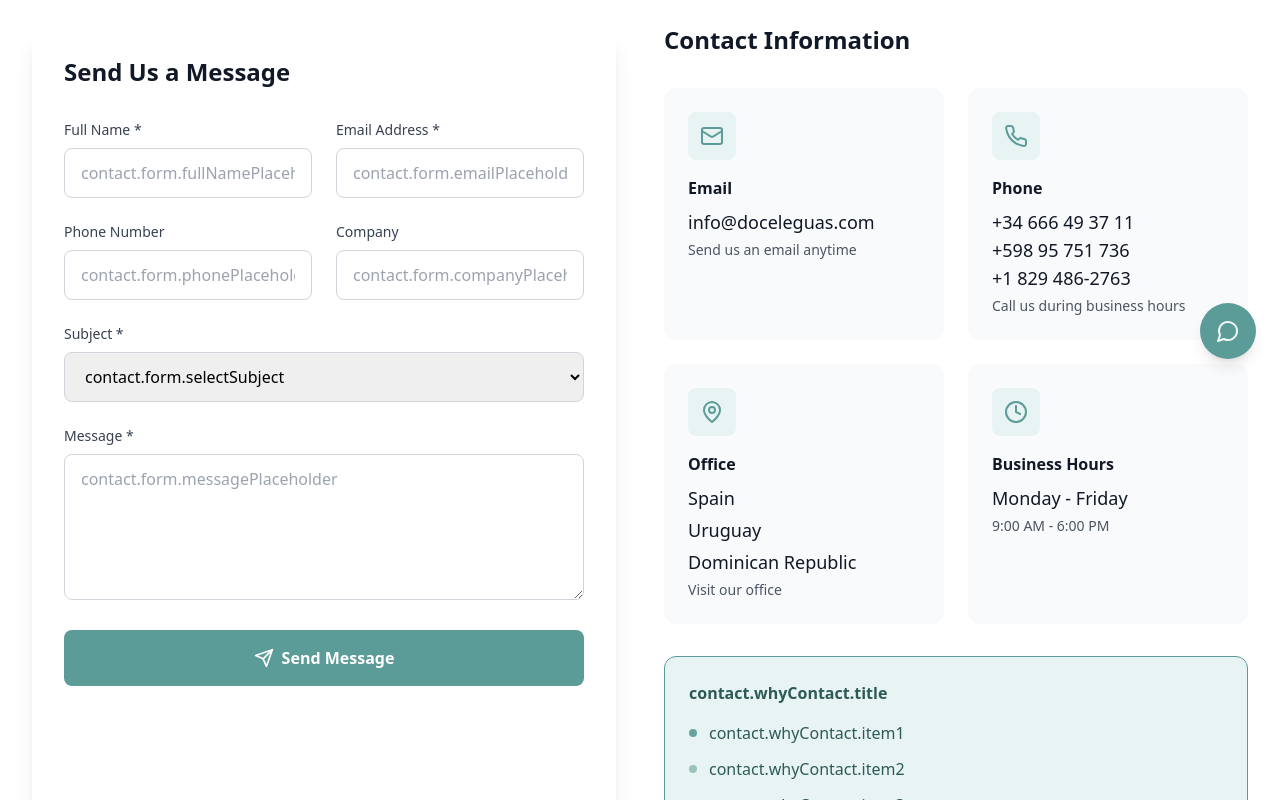
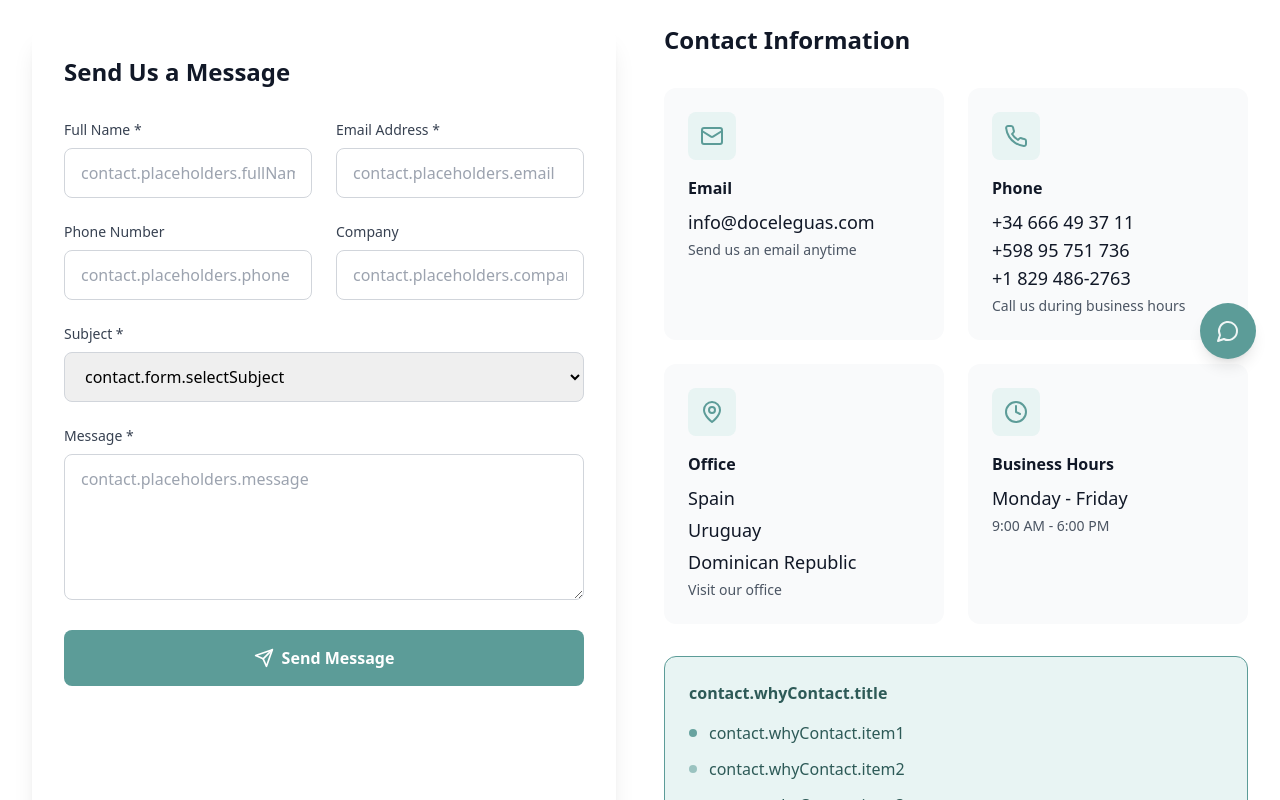
Before and after one commit to rafaelcuba81/doceleguas-web, a React (Vite) app: page /contact in a window 1280 px wide. Shown: the part 417-1217 px from the top of the page. Built offline with nearby package versions, Linux system fonts and the light colour scheme.

Commit message:
Updated LanguageContext.tsx

```diff
--- a/src/contexts/LanguageContext.tsx
+++ b/src/contexts/LanguageContext.tsx
@@ -124,6 +124,11 @@ const translations = {
     'contact.form.send': 'Send Message',
     'contact.form.success': 'Message Sent Successfully!',
     'contact.form.successDesc': 'Thank you for contacting us. We\'ll get back to you within 24 hours.',
+    'contact.form.placeholders.fullName': 'Enter your full name',
+    'contact.form.placeholders.email': 'Enter your email address',
+    'contact.form.placeholders.phone': 'Enter your phone number',
+    'contact.form.placeholders.company': 'Enter your company name',
+    'contact.form.placeholders.message': 'Tell us about your project or inquiry...',
     'contact.info.title': 'Contact Information',
     'contact.info.email': 'Email',
     'contact.info.emailDesc': 'Send us an email anytime',
@@ -516,6 +521,11 @@ const translations = {
     'contact.form.send': 'Enviar Mensaje',
     'contact.form.success': '¡Mensaje Enviado Exitosamente!',
     'contact.form.successDesc': 'Gracias por contactarnos. Te responderemos dentro de 24 horas.',
+    'contact.form.placeholders.fullName': 'Ingresa tu nombre completo',
+    'contact.form.placeholders.email': 'Ingresa tu dirección de email',
+    'contact.form.placeholders.phone': 'Ingresa tu número de teléfono',
+    'contact.form.placeholders.company': 'Ingresa el nombre de tu empresa',
+    'contact.form.placeholders.message': 'Cuéntanos sobre tu proyecto o consulta...',
     'contact.info.title': 'Información de Contacto',
     'contact.info.email': 'Correo',
     'contact.info.emailDesc': 'Envíanos un correo en cualquier momento',
--- a/src/pages/ContactPage.tsx
+++ b/src/pages/ContactPage.tsx
@@ -153,7 +153,7 @@ const ContactPage = () => {
                       value={formData.fullName}
                       onChange={handleChange}
                       className="w-full px-4 py-3 border border-gray-300 rounded-lg focus:ring-2 focus:ring-blue-500 focus:border-blue-500 hover:border-blue-300 transition-all duration-300"
-                      placeholder={t('contact.form.fullNamePlaceholder')}
+                      placeholder={t('contact.placeholders.fullName')}
                     />
                   </div>
                   <div>
@@ -168,7 +168,7 @@ const ContactPage = () => {
                       value={formData.email}
                       onChange={handleChange}
                       className="w-full px-4 py-3 border border-gray-300 rounded-lg focus:ring-2 focus:ring-blue-500 focus:border-blue-500 hover:border-blue-300 transition-all duration-300"
-                      placeholder={t('contact.form.emailPlaceholder')}
+                      placeholder={t('contact.placeholders.email')}
                     />
                   </div>
                 </div>
@@ -185,7 +185,7 @@ const ContactPage = () => {
                       value={formData.phone}
                       onChange={handleChange}
                       className="w-full px-4 py-3 border border-gray-300 rounded-lg focus:ring-2 focus:ring-blue-500 focus:border-blue-500 hover:border-blue-300 transition-all duration-300"
-                      placeholder={t('contact.form.phonePlaceholder')}
+                      placeholder={t('contact.placeholders.phone')}
                     />
                   </div>
                   <div>
@@ -199,7 +199,7 @@ const ContactPage = () => {
                       value={formData.company}
                       onChange={handleChange}
                       className="w-full px-4 py-3 border border-gray-300 rounded-lg focus:ring-2 focus:ring-blue-500 focus:border-blue-500 hover:border-blue-300 transition-all duration-300"
-                      placeholder={t('contact.form.companyPlaceholder')}
+                      placeholder={t('contact.placeholders.company')}
                     />
                   </div>
                 </div>
@@ -237,7 +237,7 @@ const ContactPage = () => {
                     value={formData.message}
                     onChange={handleChange}
                     className="w-full px-4 py-3 border border-gray-300 rounded-lg focus:ring-2 focus:ring-blue-500 focus:border-blue-500 hover:border-blue-300 transition-all duration-300 resize-vertical"
-                    placeholder={t('contact.form.messagePlaceholder')}
+                    placeholder={t('contact.placeholders.message')}
                   />
                 </div>
 
```
